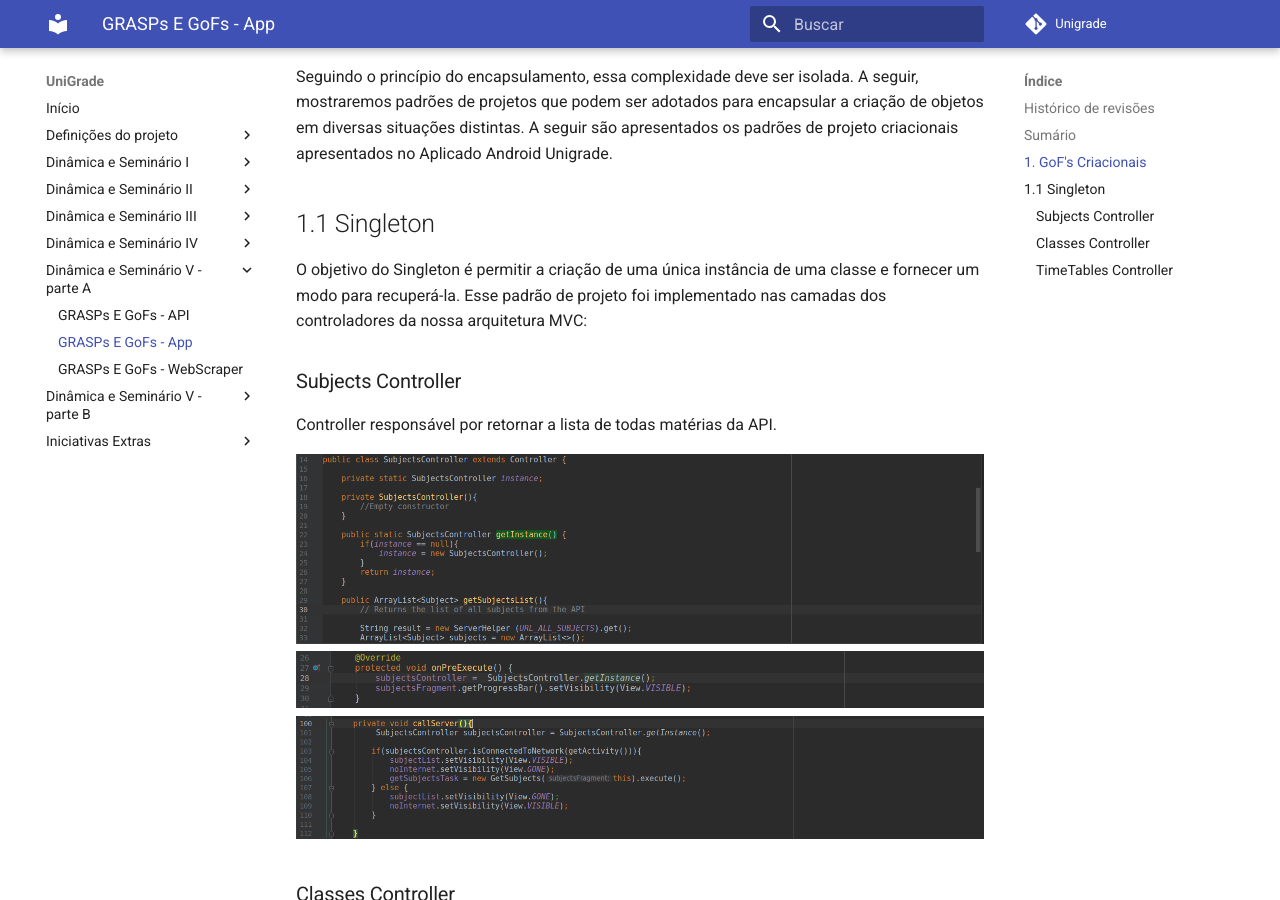
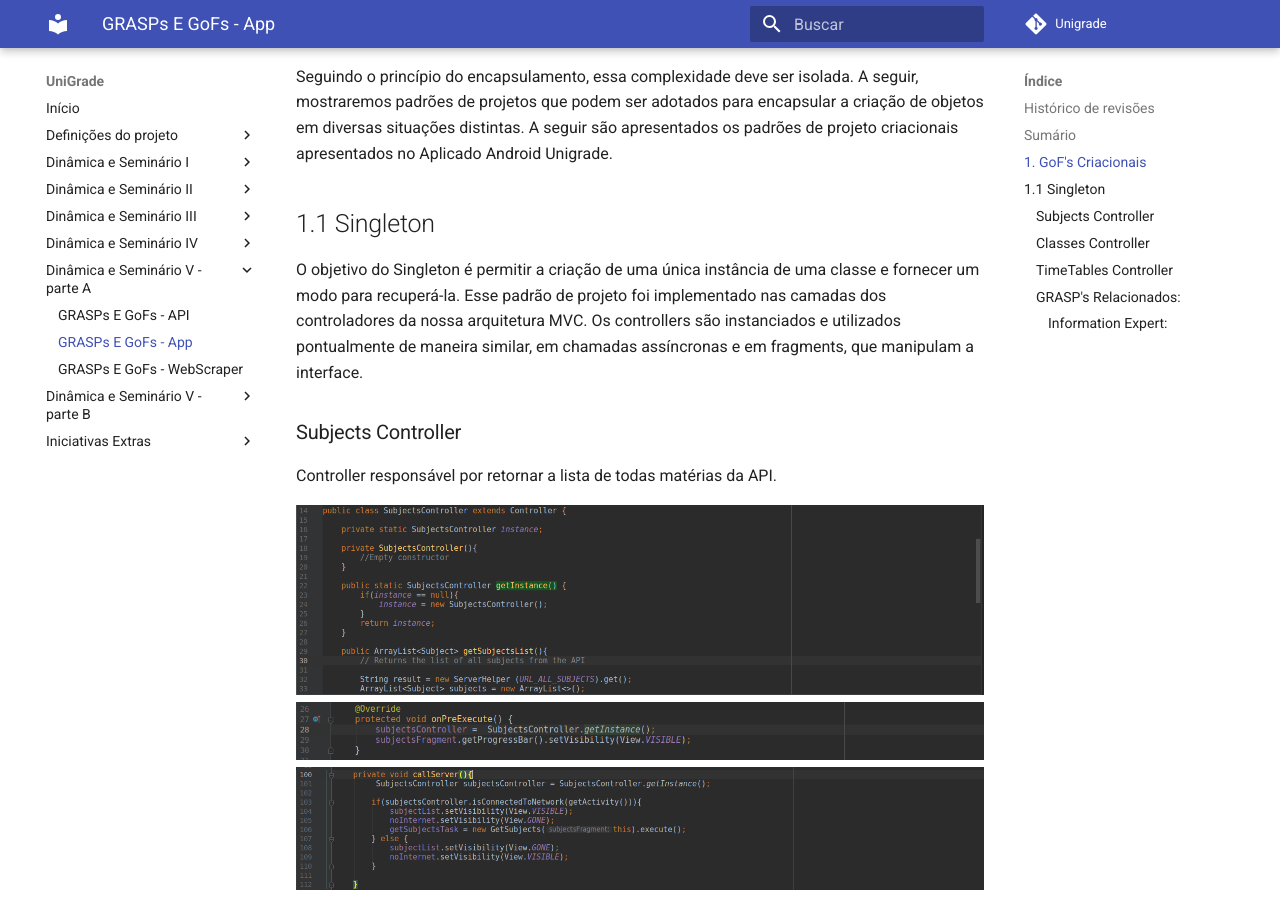
Before and after one commit to ads-unigrade-2019-1/Wiki, an MkDocs documentation site: the page built from docs/dinamica05A/app.md, in a window 1280 px wide and 900 px high, scrolled down 779 px. Built offline with MkDocs 1.6.1 and Material for MkDocs 9.7.7, drawn with Linux system fonts in a browser that asks for light colours; some of the changed text lies outside the part shown.

Commit message:
added singleton associated grasp

```diff
--- a/docs/dinamica05A/app.md
+++ b/docs/dinamica05A/app.md
@@ -26,7 +26,7 @@
 
 ## 1.1 Singleton
 O objetivo do Singleton é permitir a criação de uma única instância de uma classe e fornecer um modo para recuperá-la.
-Esse padrão de projeto foi implementado nas camadas dos controladores da nossa arquitetura MVC:
+Esse padrão de projeto foi implementado nas camadas dos controladores da nossa arquitetura MVC. Os controllers são instanciados e utilizados pontualmente de maneira similar, em chamadas assíncronas e em fragments, que manipulam a interface.
 ###Subjects Controller
 
 Controller responsável por retornar a lista de todas matérias da API.
@@ -49,3 +49,9 @@
 [![Singleton - ClassesFragment](img/singleton7.png)](img/singleton7.png)
 [![Singleton - ClassesFragment - GetTimeTable](img/singleton8.png)](img/singleton8.png)
 [![Singleton - ClassesFragment - TimeTableFragment](img/singleton9.png)](img/singleton9.png)
+
+### GRASP's Relacionados:
+
+#### Information Expert:
+
+Aos nossos controllers mostrados acima, podem ser considerados especialistas, por que a ele foi dada a responsabilidade de instanciar e manter o seu objeto único.
```
